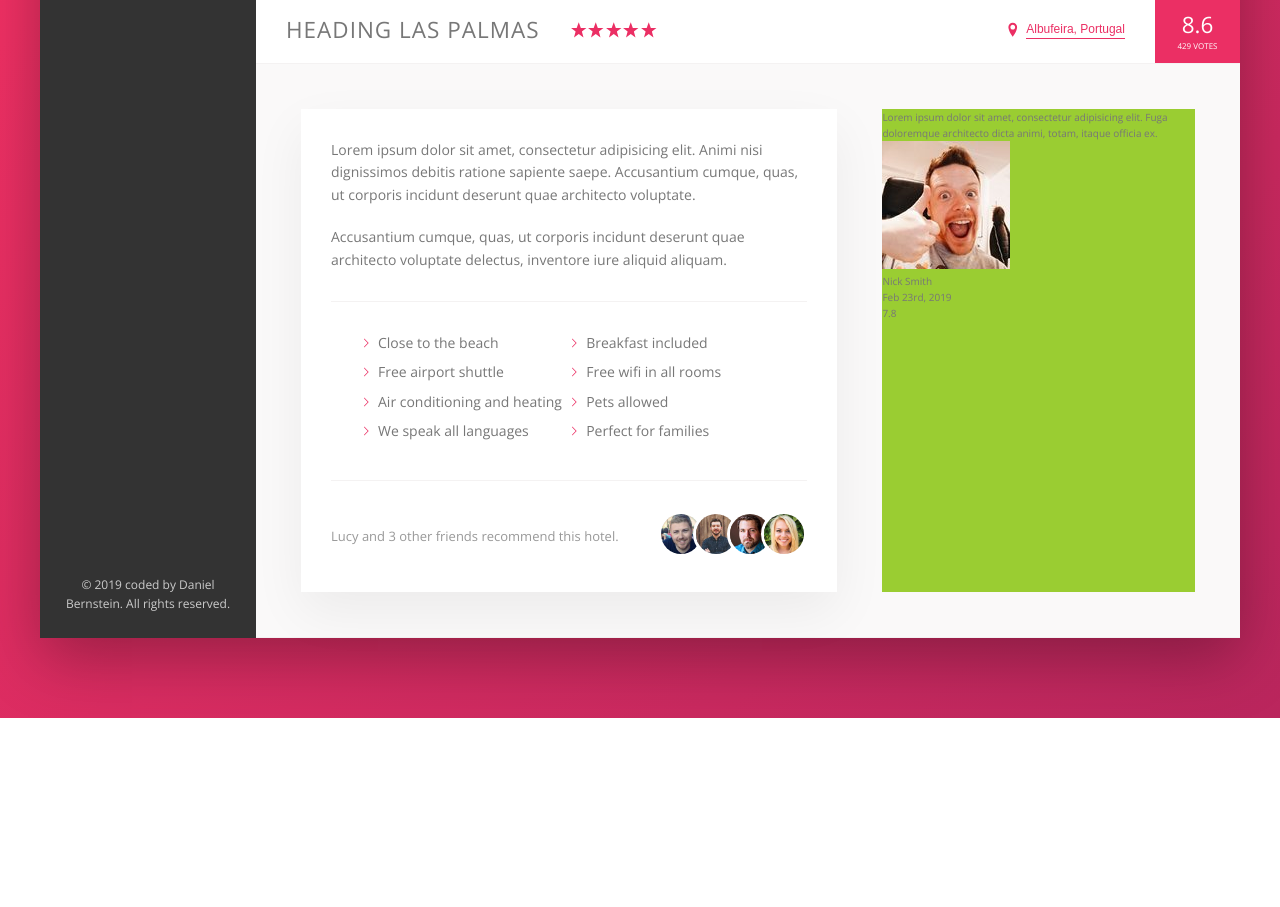
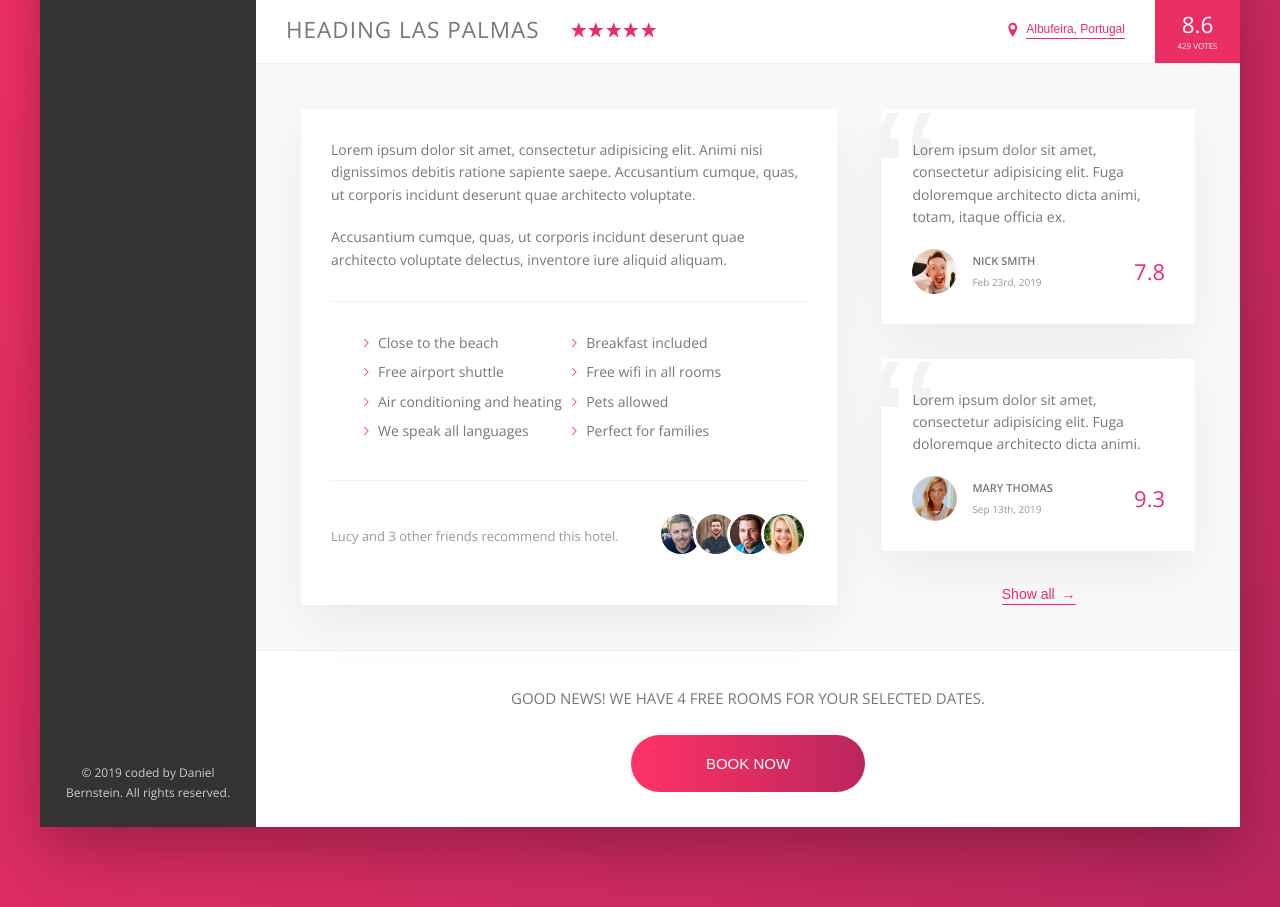
Before and after one commit to drood87/trillo, a website: page index.html in a window 1280 px wide. Shown: the part 538-1445 px from the top of the page. Before the commit the page ends 1256 px from the top, so only its background shows below. Drawn offline with nearby package versions, Linux system fonts and the light colour scheme.

Commit message:
finished styles and markup for desktop

```diff
--- a/index.html
+++ b/index.html
@@ -228,7 +228,39 @@
                   <div class="review__rating">7.8</div>
                 </figcaption>
               </figure>
+
+              <figure class="review">
+                <blockquote class="review__text">
+                  Lorem ipsum dolor sit amet, consectetur adipisicing elit. Fuga
+                  doloremque architecto dicta animi.
+                </blockquote>
+                <figcaption class="review__user">
+                  <img
+                    src="/img/user-2.jpg"
+                    alt="User 2"
+                    class="review__photo"
+                  />
+                  <div class="review__user-box">
+                    <p class="review__user-name">Mary Thomas</p>
+                    <p class="review__user-date">Sep 13th, 2019</p>
+                  </div>
+                  <div class="review__rating">9.3</div>
+                </figcaption>
+              </figure>
+
+              <button class="btn-inline">Show all <span>&rarr;</span></button>
             </figure>
+          </div>
+
+          <div class="cta">
+            <h2 class="cta__book-now">
+              Good news! We have 4 free rooms for your selected dates.
+            </h2>
+
+            <button class="btn">
+              <span class="btn__visible">Book now</span>
+              <span class="btn__invisible">Only 4 rooms left</span>
+            </button>
           </div>
         </main>
       </div>
--- a/sass/_components.scss
+++ b/sass/_components.scss
@@ -277,8 +277,17 @@
 	cursor: pointer;
 	transition: all 0.2s;
 
+	& span {
+		margin-left: 3px;
+		transition: margin-left 0.2s;
+	}
+
 	&:hover {
 		color: var(--color-grey-dark-1);
+
+		span {
+			margin-left: 8px;
+		}
 	}
 
 	&:focus {
@@ -378,3 +387,138 @@
 		}
 	}
 }
+
+///////////////////////////////////////
+// RECOMMEND
+
+.review {
+	background-color: #fff;
+	box-shadow: var(--shadow-light);
+	padding: 3rem;
+	margin-bottom: 3.5rem;
+	position: relative;
+	overflow: hidden;
+
+	&__text {
+		margin-bottom: 2rem;
+		z-index: 10;
+		position: relative;
+	}
+
+	&__user {
+		display: flex;
+		align-items: center;
+	}
+
+	&__photo {
+		height: 4.5rem;
+		width: 4.5rem;
+		border-radius: 50%;
+		margin-right: 1.5rem;
+	}
+
+	&__user-box {
+		margin-right: auto;
+	}
+
+	&__user-name {
+	}
+
+	&__user-name {
+		font-size: 1.1rem;
+		font-weight: 600;
+		text-transform: uppercase;
+		margin-bottom: 0.4rem;
+	}
+
+	&__user-date {
+		font-size: 1rem;
+		color: var(--color-grey-dark-3);
+	}
+
+	&__rating {
+		color: var(--color-primary);
+		font-size: 2.2rem;
+		font-weight: 300;
+	}
+
+	&::before {
+		content: '\201C';
+		position: absolute;
+		top: -2.75rem;
+		left: -1rem;
+		line-height: 1;
+		font-size: 20rem;
+		color: var(--color-grey-light-2);
+		font-family: sans-serif;
+		z-index: 1;
+	}
+}
+
+///////////////////////////////////////
+// CALL TO ACTION
+
+.cta {
+	padding: 3.5rem 0;
+	text-align: center;
+
+	&__book-now {
+		font-size: 1.5rem;
+		font-weight: 300;
+		text-transform: uppercase;
+		margin-bottom: 2.5rem;
+	}
+}
+
+///////////////////////////////////////
+// CALL TO ACTION BUTTON
+
+.btn {
+	font-size: 1.5rem;
+	font-weight: 300;
+	text-transform: uppercase;
+	border-radius: 100px;
+	border: none;
+	background-image: linear-gradient(to right, var(--color-primary-light), var(--color-primary-dark));
+	color: #fff;
+	position: relative;
+	overflow: hidden;
+	cursor: pointer;
+
+	& > * {
+		height: 100%;
+		width: 100%;
+		display: inline-block;
+		transition: all 0.2s;
+	}
+
+	&__visible {
+		padding: 2rem 7.5rem;
+	}
+
+	&__invisible {
+		position: absolute;
+		padding: 2rem 0;
+		height: 100%;
+		width: 100%;
+		left: 0;
+		top: -100%;
+	}
+
+	&:hover {
+		background-image: linear-gradient(to left, var(--color-primary-light), var(--color-primary-dark));
+	}
+
+	&:hover &__visible {
+		transform: translateY(100%);
+	}
+
+	&:hover &__invisible {
+		top: 0;
+	}
+
+	&:focus {
+		outline: none;
+		animation: pulsate 1s infinite;
+	}
+}
--- a/sass/_layout.scss
+++ b/sass/_layout.scss
@@ -37,6 +37,7 @@
 }
 
 .detail {
+	font-size: 1.4rem;
 	display: flex;
 	padding: 4.5rem;
 	background-color: var(--color-grey-light-1);
@@ -44,7 +45,6 @@
 }
 
 .description {
-	font-size: 1.4rem;
 	background-color: #fff;
 	box-shadow: var(--shadow-light);
 	padding: 3rem;
@@ -53,6 +53,9 @@
 }
 
 .user-reviews {
-	background-color: yellowgreen;
 	flex: 1;
+
+	display: flex;
+	flex-direction: column;
+	align-items: center;
 }
```
Also changed, not shown: css/style.css.
